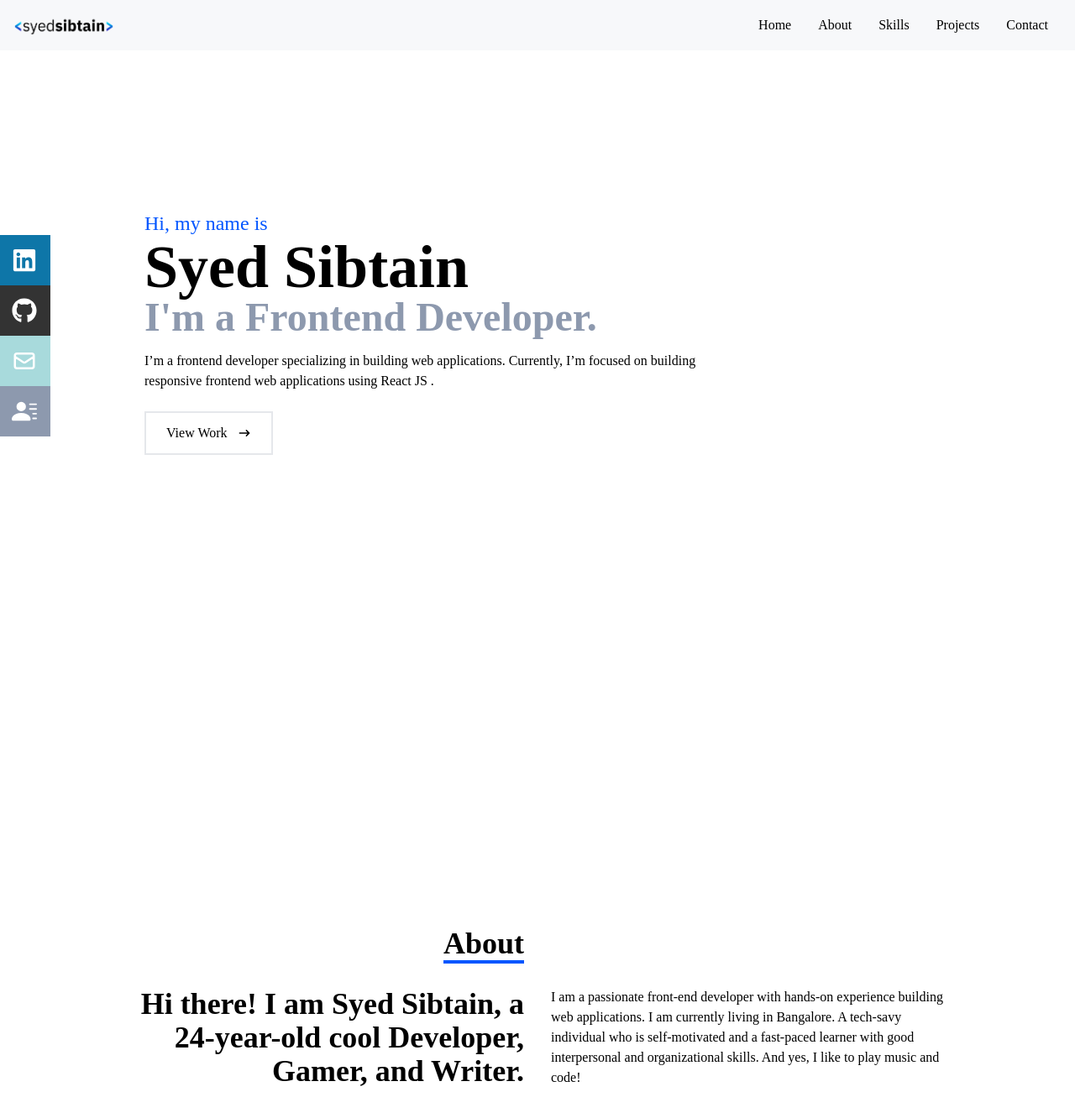
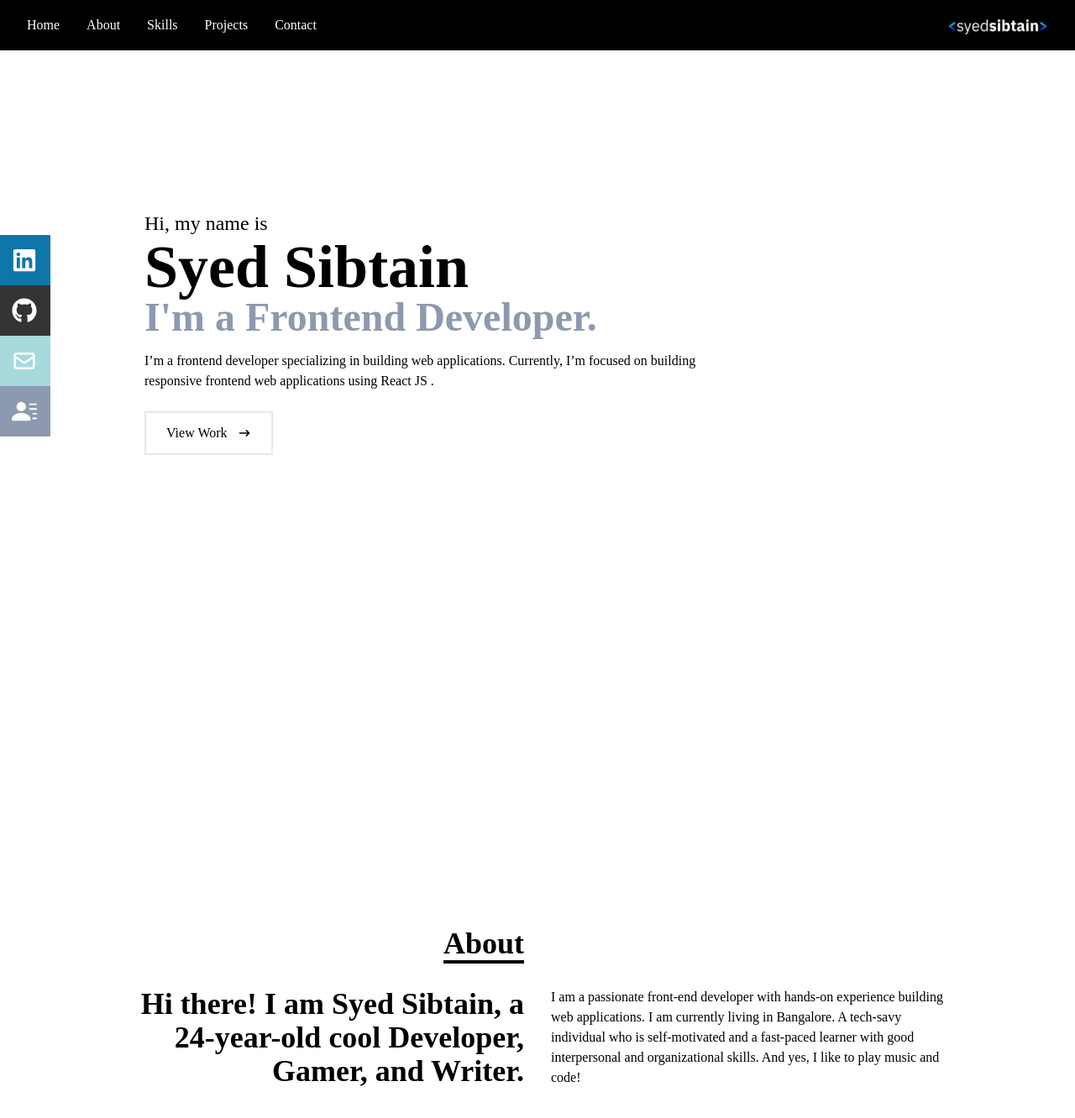
Before and after one commit to SyedSibtainRazvi/react-portfolio-sibtain, a React (Create React App) app: page / in a window 1280 px wide. Shown: the top 1332 px of the page at 84% size. Built offline with nearby package versions, Linux system fonts and the light colour scheme.

Commit message:
style: css updated

```diff
--- a/src/components/About.js
+++ b/src/components/About.js
@@ -6,7 +6,7 @@ const About = () => {
       <div className='flex flex-col justify-center items-center w-full h-full'>
         <div className='max-w-[1000px] w-full grid grid-cols-2 gap-8'>
           <div className='sm:text-right pb-8 pl-4'>
-            <p className='text-4xl font-bold inline  border-b-4 border-[#0356FF] '>About</p>
+            <p className='text-4xl font-bold inline border-b-4 border-[#000000] '>About</p>
           </div>
           <div></div>
         </div>
--- a/src/components/Home.js
+++ b/src/components/Home.js
@@ -6,7 +6,7 @@ const Home = () => {
         <div name='home' className='w-full h-screen bg-[#ffffff]'>
             {/* Container */}
             <div className='max-w-[1000px] mx-auto px-8 flex flex-col justify-center h-full'>
-                <p className='text-[#0356FF] text-2xl'>Hi, my name is</p>
+                <p className='text-[#000000] text-2xl'>Hi, my name is</p>
                 <h1 className='text-4xl sm:text-7xl font-bold text-[#000000]'>
                     Syed Sibtain
                 </h1>
@@ -18,7 +18,7 @@ const Home = () => {
                     building responsive frontend web applications using React JS .
                 </p>
                 <div>
-                    <button className='text-[#000000] group border-2 px-6 py-3 my-2 flex items-center hover:bg-[#0356FF] hover:border-[#0356FF] hover:text-[#ffffff]'>
+                    <button className='text-[#000000] group border-2 px-6 py-3 my-2 flex items-center hover:bg-[#000000] hover:border-[#000000] hover:text-[#ffffff]'>
                         View Work
                         <span className='group-hover:rotate-90 duration-300'>
                             <HiArrowNarrowRight className='ml-3 ' />
--- a/src/components/Navbar.js
+++ b/src/components/Navbar.js
@@ -7,18 +7,13 @@ import {
 } from 'react-icons/fa';
 import { HiOutlineMail } from 'react-icons/hi';
 import { BsFillPersonLinesFill } from 'react-icons/bs';
-import Logo from "../assets/Logo.png";
+import Logo from "../assets/logowhite.png";
 
 const Navbar = () => {
     const [navbar, setNavbar] = useState(false);
     const handleClick = () => setNavbar(!navbar);
     return (
-        <div className='fixed w-full h-[60px] flex justify-between items-center px-4 bg-[#f7f8fa] text-black'>
-            <div>
-                <img src={Logo} alt="Logo " style={{ width: '120px' }} />
-            </div>
-
-            {/* Menu */}
+        <div className='fixed w-full h-[60px] flex justify-between items-center px-4 bg-[#000000] text-white'>
             <ul className='hidden md:flex'>
                 <li>Home</li>
                 <li>About</li>
@@ -27,20 +22,19 @@ const Navbar = () => {
                 <li>Contact</li>
             </ul>
 
-            {/* Hamburger */}
             <div onClick={handleClick} className='md:hidden z-10'>
                 {!navbar ? <FaBars /> : <FaTimes />}
             </div>
-            {/* Mobile Menu  */}
-            <ul className={!navbar ? 'hidden' : 'absolute top-0 left-0 w-full h-screen bg-[#edf2f4] flex flex-col justify-center items-center'}>
+            <ul className={!navbar ? 'hidden' : 'absolute top-0 left-0 w-full h-screen bg-[#000] flex flex-col justify-center items-center'}>
                 <li className="py-6 text-4xl">Home</li>
                 <li className="py-6 text-4xl">About</li>
                 <li className="py-6 text-4xl">Skills</li>
                 <li className="py-6 text-4xl">Projects</li>
                 <li className="py-6 text-4xl">Contact</li>
             </ul>
-
-            {/* Social icons  */}
+            <div>
+                <img src={Logo} alt="Logo " style={{ width: '120px', marginRight: '1rem' }} />
+            </div>
             <div className=' hidden lg:flex fixed flex-col top-[35%] left-0'>
                 <ul>
                     <li className='w-[160px] h-[60px] flex justify-between items-center ml-[-100px] hover:ml-[-10px] duration-300 bg-[#0e76a8]'>
```
Also changed, not shown: src/assets/logowhite.png (added).
